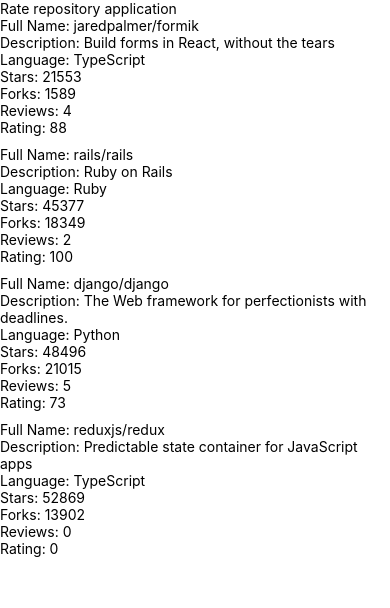
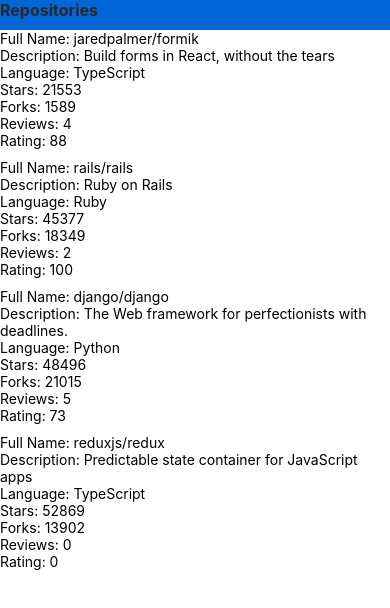
Before and after one commit to barrosodavid/Learning-Javascript, a React Native app in the folder part10/rate-repository-app/: screen / in a window 390 px wide. Shown: the top 608 px of the page. Built offline with nearby package versions, Linux system fonts and the light colour scheme.

Commit message:
Exercise 10.4 app bar

```diff
--- /dev/null
+++ b/part10/rate-repository-app/src/components/AppBar.jsx
@@ -0,0 +1,22 @@
+import { View, StyleSheet } from 'react-native'
+import theme from '../theme'
+import Constants from 'expo-constants'
+import Text from './Text'
+
+const styles = StyleSheet.create({
+    container: {
+        paddingTop: Constants.statusBarHeight,
+        paddingBottom: 10,
+        backgroundColor: theme.colors.primary
+    },
+})
+
+const AppBar = () => {
+    return <View style={styles.container}>
+        <Text fontWeight={'bold'} fontSize={'subheading'}>
+            Repositories
+        </Text>
+    </View>
+}
+
+export default AppBar
--- a/part10/rate-repository-app/src/components/Main.js
+++ b/part10/rate-repository-app/src/components/Main.js
@@ -1,10 +1,9 @@
-import Constants from 'expo-constants'
 import { Text, StyleSheet, View } from 'react-native'
+import AppBar from './AppBar';
 import RepositoryList from './RepositoryList'
 
 const styles = StyleSheet.create({
   container: {
-    marginTop: Constants.statusBarHeight,
     flexGrow: 1,
     flexShrink: 1,
   },
@@ -14,7 +13,7 @@
 const Main = () => {
     return (
         <View style={styles.container}>
-            <Text>Rate repository application</Text>
+            <AppBar></AppBar>
             <RepositoryList></RepositoryList>
         </View>
     )
--- /dev/null
+++ b/part10/rate-repository-app/src/components/Text.jsx
@@ -0,0 +1,39 @@
+import { Text as NativeText, StyleSheet } from 'react-native';
+
+import theme from '../theme';
+
+const styles = StyleSheet.create({
+  text: {
+    color: theme.colors.textPrimary,
+    fontSize: theme.fontSizes.body,
+    fontFamily: theme.fonts.main,
+    fontWeight: theme.fontWeights.normal,
+  },
+  colorTextSecondary: {
+    color: theme.colors.textSecondary,
+  },
+  colorPrimary: {
+    color: theme.colors.primary,
+  },
+  fontSizeSubheading: {
+    fontSize: theme.fontSizes.subheading,
+  },
+  fontWeightBold: {
+    fontWeight: theme.fontWeights.bold,
+  },
+});
+
+const Text = ({ color, fontSize, fontWeight, style, ...props }) => {
+  const textStyle = [
+    styles.text,
+    color === 'textSecondary' && styles.colorTextSecondary,
+    color === 'primary' && styles.colorPrimary,
+    fontSize === 'subheading' && styles.fontSizeSubheading,
+    fontWeight === 'bold' && styles.fontWeightBold,
+    style,
+  ];
+
+  return <NativeText style={textStyle} {...props} />;
+};
+
+export default Text;
--- /dev/null
+++ b/part10/rate-repository-app/src/theme.js
@@ -0,0 +1,20 @@
+const theme = {
+    colors: {
+      textPrimary: '#24292e',
+      textSecondary: '#586069',
+      primary: '#0366d6',
+    },
+    fontSizes: {
+      body: 14,
+      subheading: 16,
+    },
+    fonts: {
+      main: 'System',
+    },
+    fontWeights: {
+      normal: '400',
+      bold: '700',
+    },
+};
+
+export default theme;
```
